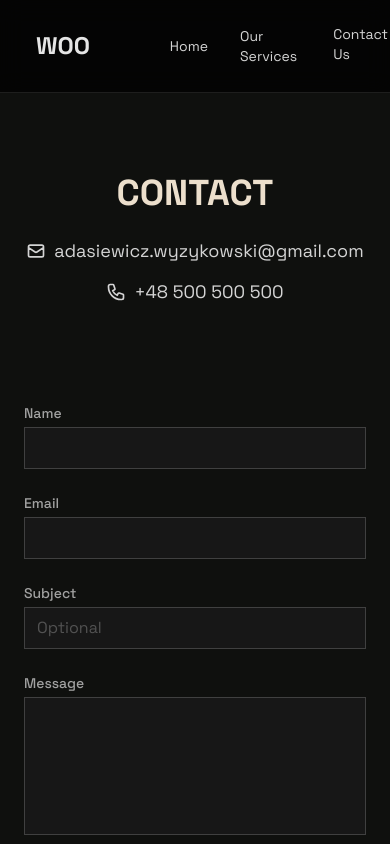
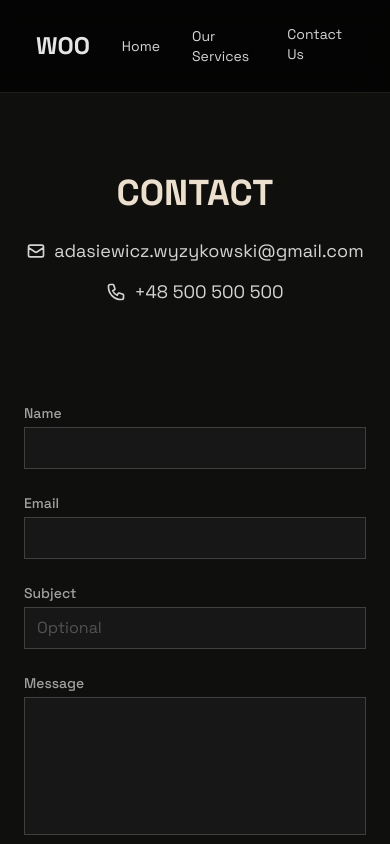
Before and after one commit to amalyakubov/personal-playground-website, a Next.js app: page /contact in a window 390 px wide. Shown: the top 844 px of the page. Built offline with nearby package versions, Linux system fonts and the light colour scheme.

Commit message:
style: Change padding on the navbar elements on the small screens to avoid overflowing the body

```diff
--- a/src/components/Header.tsx
+++ b/src/components/Header.tsx
@@ -17,7 +17,7 @@ export const Header = () => {
           WOO
         </Link>
         <nav>
-          <ol className={"pl-20 flex flex-row items-center gap-8 pr-9"}>
+          <ol className={"pl-8 md:pl-20 flex flex-row items-center gap-8 pr-9"}>
             <li>
               <Link
                 className="relative pb-1 text-neutral-300 hover:text-white transition-colors after:content-[''] after:absolute after:w-full after:h-[2px] after:bg-white after:left-0 after:bottom-0 after:scale-x-0 hover:after:scale-x-100 after:transition-transform after:origin-center after:duration-200 after:ease-in-out"
```
